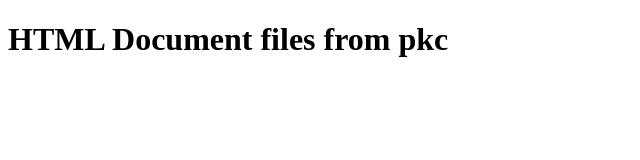
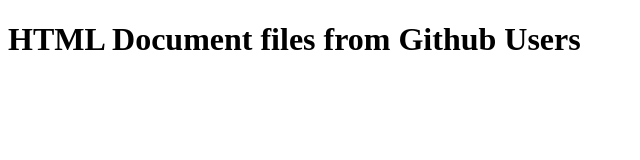
Before and after one commit to PeeKay-SofDev/LearnGithub, a plain HTML site: page index.html in a window 1280 px wide. Shown: the whole page, without its empty margins (0-640 px from the left). Drawn offline with Linux system fonts and the light colour scheme.

Commit message:
Tried again

```diff
--- a/index.html
+++ b/index.html
@@ -6,6 +6,6 @@
   <title>HTML - Docx</title>
 </head>
 <body>
-  <h1>HTML Document files from pkc</h1>
+  <h1>HTML Document files from Github Users</h1>
 </body>
 </html>
--- a/index.js
+++ b/index.js
@@ -1 +1 @@
-console.log("Hello World! from pkc");
+console.log("Hello Github Users! ");
```
